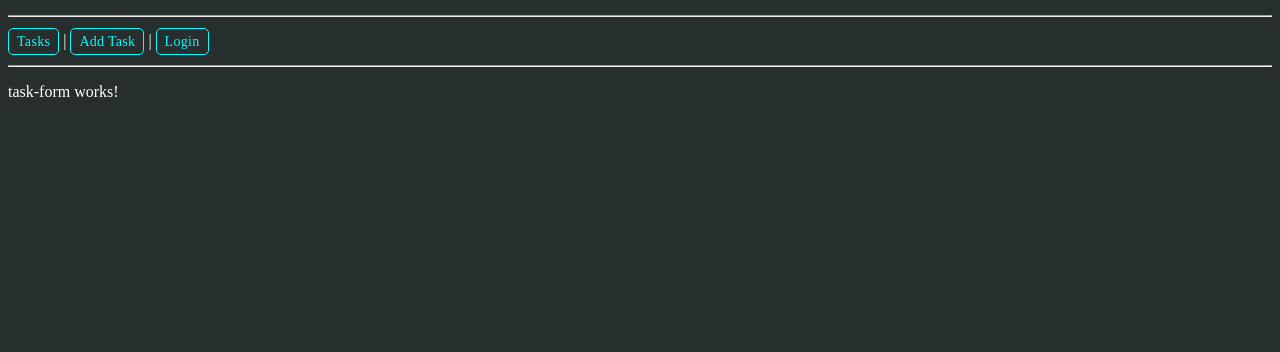
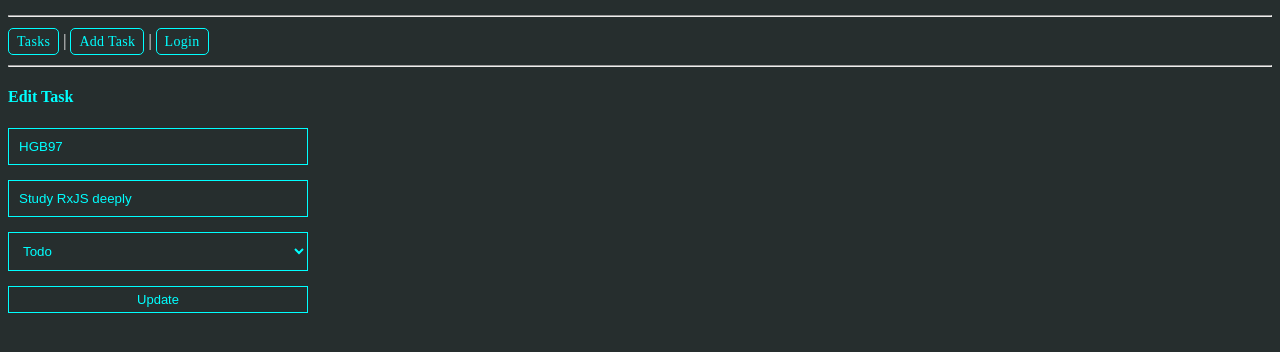
Before and after one commit to Saif-Ali-Warsi/zecom, an Angular app: page /task/edit/1 in a window 1280 px wide. Shown: the top 352 px of the page. Built offline with nearby package versions, Linux system fonts and the light colour scheme; data requests are answered from the project's data file.

Commit message:
add edit added, id related issue fixed

```diff
--- a/db.json
+++ b/db.json
@@ -2,9 +2,21 @@
   "tasks": [
     {
       "id": "1",
-            "title": "Learn Angular",
+      "title": "HGB97",
       "description": "Study RxJS deeply",
       "status": "todo"
+    },
+    {
+      "id": "OuZ06k8bbj0",
+      "title": "RFDG7",
+      "description": "revise learning every day",
+      "status": "in-progress"
+    },
+    {
+      "id": "ljWDgisHUSI",
+      "title": "YGFC09",
+      "description": "drink plenty of water",
+      "status": "done"
     }
   ],
   "users": [
@@ -13,5 +25,6 @@
       "username": "admin",
       "password": "admin"
     }
-    ]
+  ],
+  "$schema": "./node_modules/json-server/schema.json"
 }
--- a/src/app/core/services/task.service.ts
+++ b/src/app/core/services/task.service.ts
@@ -24,7 +24,7 @@ export class TaskService {
   }
 
   updateTask(id: string, task: Task) {
-    return this.http.put(this.baseUrl, task);
+    return this.http.put(`${this.baseUrl}/${id}`, task);
   }
 
   deleteTask(id: string) {
--- a/src/app/tasks/task-form/task-form.component.html
+++ b/src/app/tasks/task-form/task-form.component.html
@@ -1 +1,29 @@
-<p>task-form works!</p>
+<h4>{{ isEdit ? "Edit Task" : "Add Task" }}</h4>
+
+<form [formGroup]="form" (ngSubmit)="submit()">
+  <input type="text" formControlName="title" placeholder="Title" />
+  <p
+    class="error"
+    *ngIf="form.controls.title.touched && form.controls.title.invalid"
+  >
+    Title is required
+  </p>
+
+  <input type="text" formControlName="description" placeholder="Description" />
+  <p
+    class="error"
+    *ngIf="form.controls.description.touched && form.controls.title.invalid"
+  >
+    Description is required
+  </p>
+
+  <select formControlName="status">
+    <option value="todo">Todo</option>
+    <option value="in-progress">In Progress</option>
+    <option value="done">Done</option>
+  </select>
+
+  <button type="submit">
+    {{ isEdit ? "Update" : "Create" }}
+  </button>
+</form>
--- a/src/app/tasks/task-form/task-form.component.scss
+++ b/src/app/tasks/task-form/task-form.component.scss
@@ -0,0 +1,22 @@
+h4 {
+  color: aqua;
+}
+
+form {
+  max-width: 300px;
+  display: flex;
+  flex-direction: column;
+  gap: 15px;
+}
+
+button {
+  margin: 0;
+}
+
+p {
+  margin: 5px 0;
+}
+
+.error {
+  color: #e59a9a;
+}
--- a/src/app/tasks/task-form/task-form.component.ts
+++ b/src/app/tasks/task-form/task-form.component.ts
@@ -1,12 +1,79 @@
-import { Component } from '@angular/core';
+import { CommonModule } from '@angular/common';
+import { Component, OnInit } from '@angular/core';
+import { ReactiveFormsModule, FormGroup, FormControl, Validators } from '@angular/forms';
+import { TaskService } from '../../core/services/task.service';
+import { Router, ActivatedRoute } from '@angular/router';
+import { Task } from '../../core/models/task.model';
+
+
+
 
 @Component({
   selector: 'app-task-form',
   standalone: true,
-  imports: [],
+  imports: [CommonModule, ReactiveFormsModule],
   templateUrl: './task-form.component.html',
   styleUrl: './task-form.component.scss'
 })
-export class TaskFormComponent {
+export class TaskFormComponent implements OnInit {
 
+  isEdit = false;
+  taskId!: string;
+
+  form = new FormGroup({
+    title: new FormControl('', Validators.required),
+    description: new FormControl('', Validators.required),
+    status: new FormControl('todo', Validators.required)
+  })
+
+  constructor(private taskService: TaskService, private router: Router, private route: ActivatedRoute) { }
+
+  ngOnInit() {
+    const id = this.route.snapshot.paramMap.get('id');
+
+    if (id) {
+      this.isEdit = true;
+      this.taskId = id;
+    }
+
+    if (!id) return;
+
+    this.taskService.getTaskById(id).subscribe((task) => {
+      this.form.patchValue(task);
+    })
+
+  }
+
+
+  submit() {
+
+    if (this.form.invalid) {
+      this.form.markAllAsTouched();
+      return;
+    }
+
+    const formValue = this.form.value;
+
+
+    const taskData: Task = {
+      id: this.taskId || Date.now().toString(),
+      title: formValue.title || '',
+      description: formValue.description || '',
+      status: formValue.status as any
+
+    };
+
+
+
+    if (this.isEdit) {
+      this.taskService.updateTask(this.taskId, taskData).subscribe(() => {
+        this.router.navigate(['/tasks']);
+      });
+    } else {
+      this.taskService.addTask(taskData).subscribe(() => {
+        this.router.navigate(['/tasks']);
+      });
+    }
+
+  }
 }
--- a/src/app/tasks/task-list/task-list.component.html
+++ b/src/app/tasks/task-list/task-list.component.html
@@ -4,6 +4,7 @@
 
 <div *ngIf="tasks.length === 0">No Tasks Available</div>
 
+<div class="tasks">
   <div *ngFor="let task of tasks" class="card">
     <h3>{{ task.title }}</h3>
     <p>{{ task.description }}</p>
@@ -12,3 +13,4 @@
     <button [routerLink]="['/task/edit', task.id]">EDIT</button>
     <button (click)="deleteTask(task.id)">DELETE</button>
   </div>
+</div>
--- a/src/app/tasks/task-list/task-list.component.scss
+++ b/src/app/tasks/task-list/task-list.component.scss
@@ -1,7 +1,14 @@
 .card {
-  border: 1px solid #ccc;
+  color: bisque;
+  border: 1px solid aqua;
   padding: 10px;
-  margin: 10px 0;
+  margin: 5px 0 5px;
   border-radius: 6px;
   width: 25%;
 }
+
+.tasks {
+  display: flex;
+  flex-wrap: wrap;
+  gap: 15px;
+}
--- a/src/styles.scss
+++ b/src/styles.scss
@@ -19,7 +19,17 @@ hr {
 }
 
 input {
+  color: aqua;
   padding: 10px;
+  background: none;
+  border: 1px solid aqua;
+}
+
+select {
+  color: aqua;
+  padding: 10px;
+  background: none;
+  border: 1px solid aqua;
 }
 
 button {
```
Lines whose indentation alone changed are shown as unchanged.
